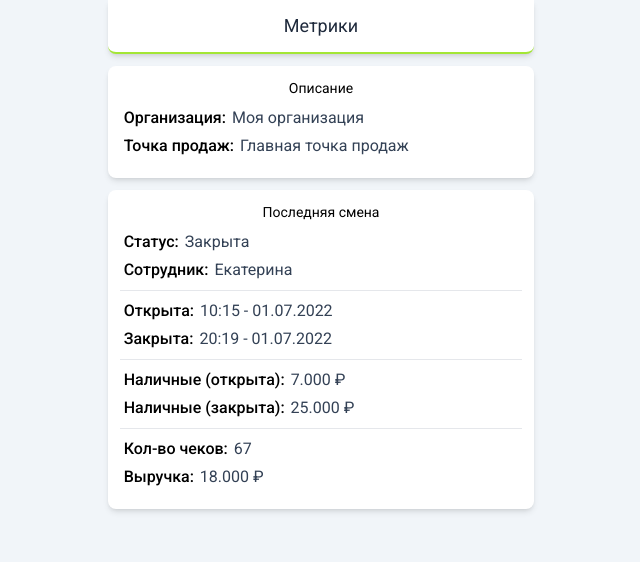
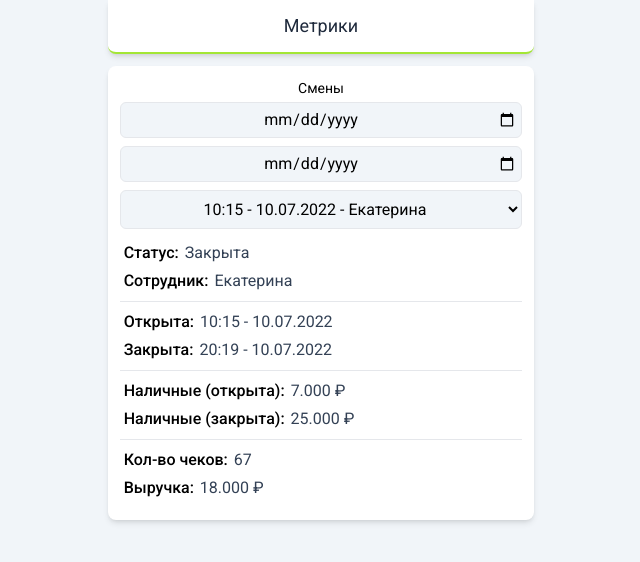
Before and after one commit to iivkis/pos.7-era.webpanel, a Vue app: page /metrics/1 in a window 1280 px wide. Shown: the top 562 px of the page, without its empty margins (319-959 px from the left). Built offline with nearby package versions, Linux system fonts and the light colour scheme.

Commit message:
изменение стилизации

```diff
--- a/src/App.vue
+++ b/src/App.vue
@@ -42,7 +42,7 @@ body {
 }
 
 .content:not(:last-of-type) {
-    @apply border-b border-slate-400;
+    @apply border-b border-gray-400;
     @apply md:border-none;
 }
 
--- a/src/view/Metrics/index_outletID.vue
+++ b/src/view/Metrics/index_outletID.vue
@@ -31,11 +31,11 @@ var lastSessionInfo = ref([
     [
         {
             key: "Открыта",
-            value: "10:15 - 01.07.2022",
+            value: "10:15 - 10.07.2022",
         },
         {
             key: "Закрыта",
-            value: "20:19 - 01.07.2022",
+            value: "20:19 - 10.07.2022",
         },
     ],
     [
@@ -67,33 +67,26 @@ var lastSessionInfo = ref([
 
         <div class="content">
             <div class="content-header">
-                <h3 class="content-header__title">Описание</h3>
+                <h3 class="content-header__title">Cмены</h3>
             </div>
 
-            <ul
-                class="content-info"
-                v-for="(descGroup, index) in description"
-                :key="index"
-            >
-                <li
-                    class="content-info-item"
-                    v-for="(desc, index) in descGroup"
-                    :key="index"
-                >
-                    <span class="content-info-item__key">
-                        {{ desc.key }}:
-                    </span>
-                    <span class="content-info-item__value">
-                        {{ desc.value }}
-                    </span>
-                </li>
-            </ul>
-        </div>
+            <input
+                type="date"
+                class="text-center border bg-slate-100 rounded-md p-1 my-1"
+                title="от даты открытия смены"
+            />
 
-        <div class="content">
-            <div class="content-header">
-                <h3 class="content-header__title">Последняя смена</h3>
-            </div>
+            <input
+                type="date"
+                class="text-center border bg-slate-100 rounded-md p-1 my-1"
+                title="до даты закрытия смены"
+            />
+
+            <select class="text-center border bg-slate-100 rounded-md p-2 my-1">
+                <option value="">10:15 - 10.07.2022 - Екатерина</option>
+                <option value="">10:00 - 9.07.2022 - Дмитрий</option>
+                <option value="">10:02 - 8.07.2022 - Екатерина</option>
+            </select>
 
             <ul
                 class="content-info"
```
